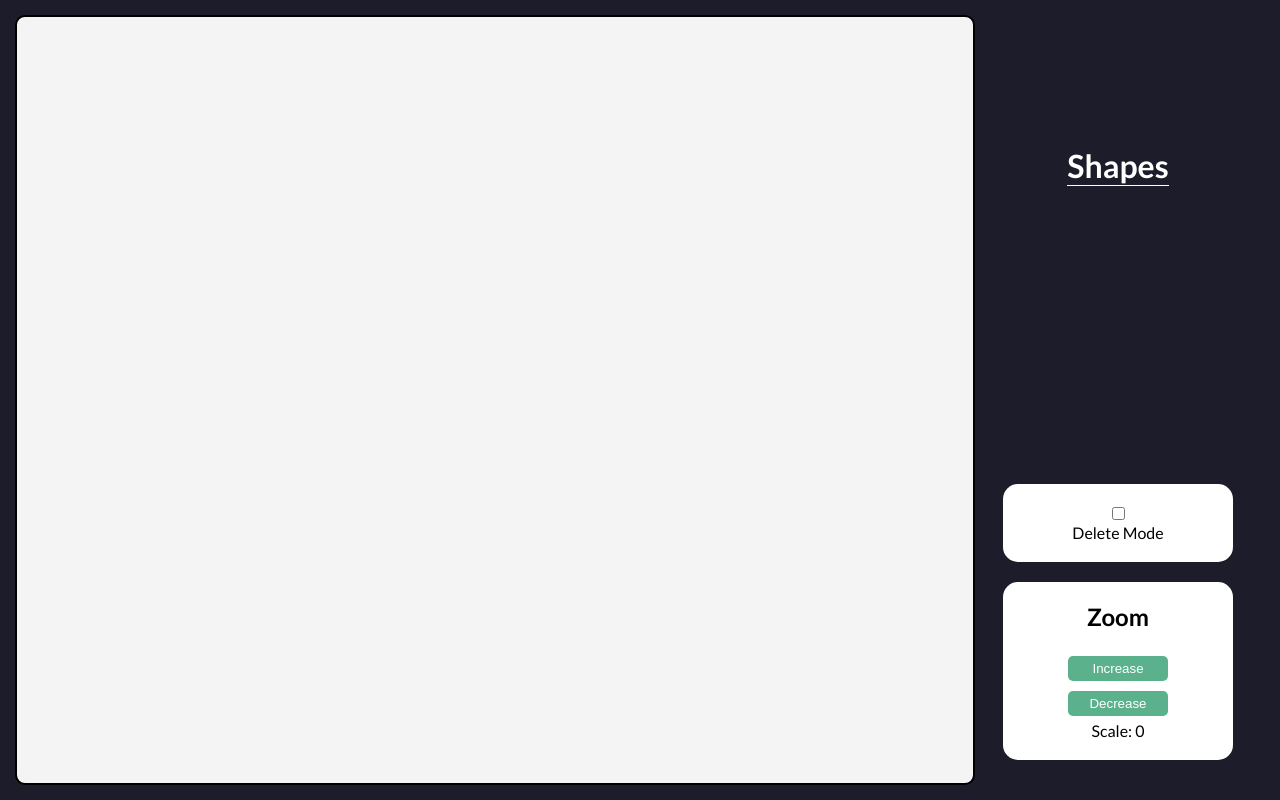
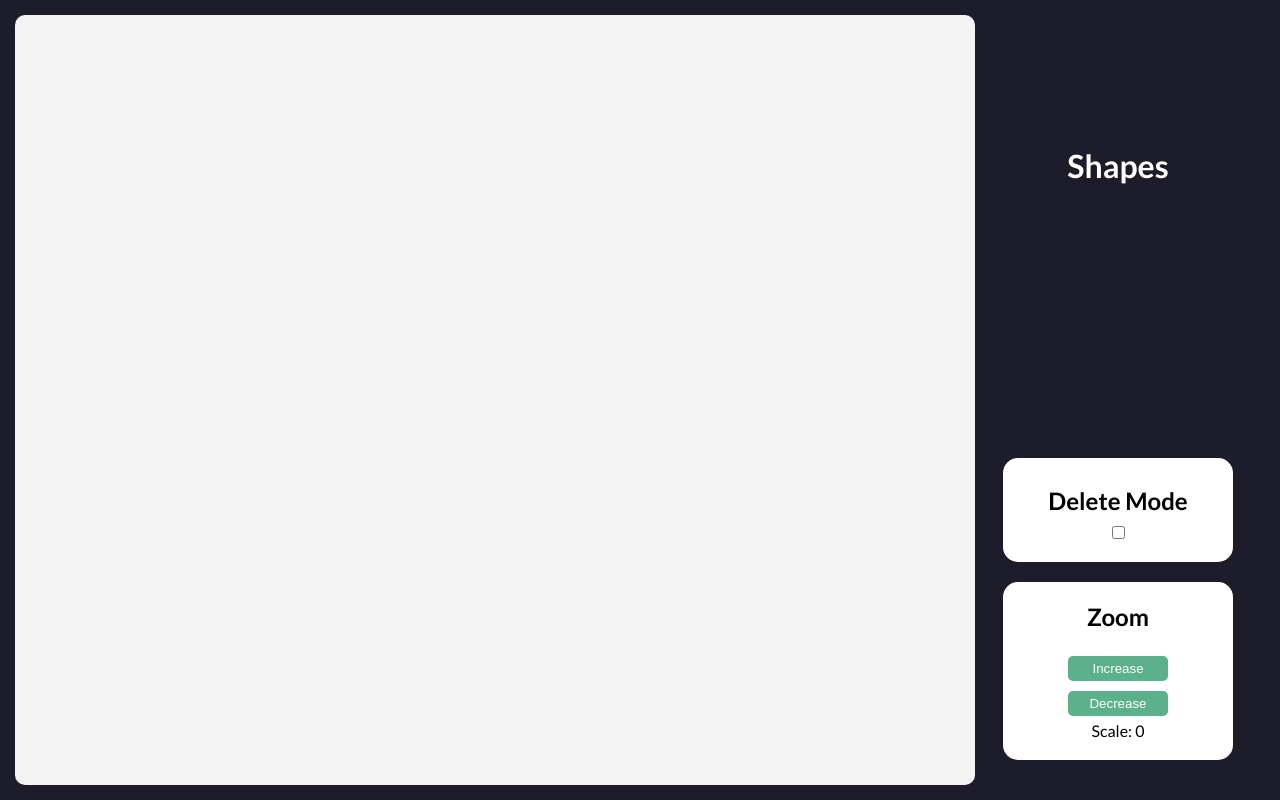
Before and after one commit to dbjowett/Drawing-App, a Next.js app: page / in a window 1280 px wide. Built offline with nearby package versions, Linux system fonts and the light colour scheme.

Commit message:
Add delete functionality

```diff
--- a/components/Canvas/Canvas.module.css
+++ b/components/Canvas/Canvas.module.css
@@ -1,6 +1,5 @@
 .canvas {
   width: 75vw;
-  border: 2px solid rgb(0, 0, 0);
   border-radius: 10px;
   margin: 15px;
   background-color: rgb(244, 244, 244);
--- a/components/Canvas/index.js
+++ b/components/Canvas/index.js
@@ -2,7 +2,7 @@ import { useEffect, useRef, useState } from 'react';
 import styles from './Canvas.module.css';
 import { shapeArray, storeShapes } from '../../utils/storeShapes';
 
-function Canvas({ isDelete, scale, deleteById, listOfShapes, setListOfShapes }) {
+function Canvas({ isDeleteMode, scale, deleteById, listOfShapes, setListOfShapes }) {
   const canvasRef = useRef(null);
   const [context, setContext] = useState(null);
   const [startLocation, setStartLocation] = useState({});
@@ -11,20 +11,20 @@ function Canvas({ isDelete, scale, deleteById, listOfShapes, setListOfShapes })
   function deleteItem(x, y) {
     listOfShapes.forEach((shape, id) => {
       shape.forEach((coord) => {
-        if (Math.round(coord.x) === Math.round(x) - 10 || Math.round(coord.y) === Math.round(y) - 10) {
+        if ((Math.round(coord.x) === Math.round(x) - 10) & (Math.round(coord.y) === Math.round(y) - 10)) {
           deleteById(id);
         }
       });
     });
   }
 
-  //Draw from Array
+  // CAN I CHANGE THIS?????/????
   useEffect(() => {
     if (!context) return;
     context.clearRect(0, 0, canvasRef.current.width, canvasRef.current.height);
     context.scale(`1.0${scale}`, `1.0${scale}`);
 
-    listOfShapes.forEach((shape) => {
+    listOfShapes?.forEach((shape) => {
       context.beginPath();
       shape.forEach((coord) => {
         context.lineTo(coord.x, coord.y);
@@ -49,7 +49,7 @@ function Canvas({ isDelete, scale, deleteById, listOfShapes, setListOfShapes })
   function startDraw({ nativeEvent: { clientX, clientY } }) {
     const offSetX = clientX * 0.97;
     const offSetY = clientY * 0.8;
-    if (isDelete) {
+    if (isDeleteMode) {
       deleteItem(offSetX, offSetY);
       return;
     }
@@ -60,7 +60,7 @@ function Canvas({ isDelete, scale, deleteById, listOfShapes, setListOfShapes })
   }
 
   function finishDraw() {
-    if (isDelete) return;
+    if (isDeleteMode) return;
     context.lineTo(startLocation.clientX, startLocation.clientY);
     context.stroke();
     context.closePath();
@@ -70,7 +70,7 @@ function Canvas({ isDelete, scale, deleteById, listOfShapes, setListOfShapes })
   }
 
   function draw({ nativeEvent: { clientX, clientY } }) {
-    if (!userDrawing || isDelete) return;
+    if (!userDrawing || isDeleteMode) return;
     const offSetX = clientX * 0.97;
     const offSetY = clientY * 0.8;
     shapeArray(offSetX, offSetY);
--- a/components/List/List.module.css
+++ b/components/List/List.module.css
@@ -10,7 +10,7 @@
 }
 
 .listContainer h1 {
-  border-bottom: 1px solid white;
+  text-align: center;
 }
 
 .listContainer ul {
@@ -19,6 +19,7 @@
   display: flex;
   flex-direction: column;
   justify-content: center;
+  align-items: center;
 }
 .listContainer li {
   padding: 20px 0 10px 0;
@@ -48,6 +49,10 @@
   max-width: 230px;
 }
 
+.deleteContainer h2 {
+  margin: 8px;
+}
+
 .zoomContainer {
   display: flex;
   flex-direction: column;
--- a/components/List/index.js
+++ b/components/List/index.js
@@ -7,7 +7,7 @@ function List({ isDeleteMode, setIsDeleteMode, deleteById, scale, setScale, list
         <h1>Shapes</h1>
         {listOfShapes.map((item, index) => (
           <li key={index}>
-            Polygon: {index + 1}{' '}
+            Polygon {index + 1}
             <button className={styles.deleteBtn} onClick={deleteById.bind({}, index)}>
               Delete Item
             </button>
@@ -16,8 +16,10 @@ function List({ isDeleteMode, setIsDeleteMode, deleteById, scale, setScale, list
       </ul>
       <div>
         <div className={styles.deleteContainer}>
+          <label htmlFor='toggle'>
+            <h2>Delete Mode</h2>
+          </label>
           <input type='checkbox' id='toggle' value={isDeleteMode} onChange={(e) => setIsDeleteMode(e.target.checked)} />
-          <label htmlFor='toggle'>Delete Mode</label>
         </div>
         <div className={styles.zoomContainer}>
           <h2>Zoom</h2>
--- a/pages/index.js
+++ b/pages/index.js
@@ -8,11 +8,20 @@ export default function Home() {
   const [isDeleteMode, setIsDeleteMode] = useState();
   const [scale, setScale] = useState(0);
 
-  const deleteById = (index) => setListOfShapes(listOfShapes.splice(index, 1));
+  const deleteById = (index) => {
+    console.log(index);
+    setListOfShapes(listOfShapes.splice(index, 1));
+  };
 
   return (
     <div className={styles.container}>
-      <Canvas isDelete={isDeleteMode} deleteById={deleteById} scale={scale} setListOfShapes={setListOfShapes} listOfShapes={listOfShapes} />
+      <Canvas
+        isDeleteMode={isDeleteMode}
+        deleteById={deleteById}
+        scale={scale}
+        setListOfShapes={setListOfShapes}
+        listOfShapes={listOfShapes}
+      />
       <List
         isDeleteMode={isDeleteMode}
         setIsDeleteMode={setIsDeleteMode}
```
